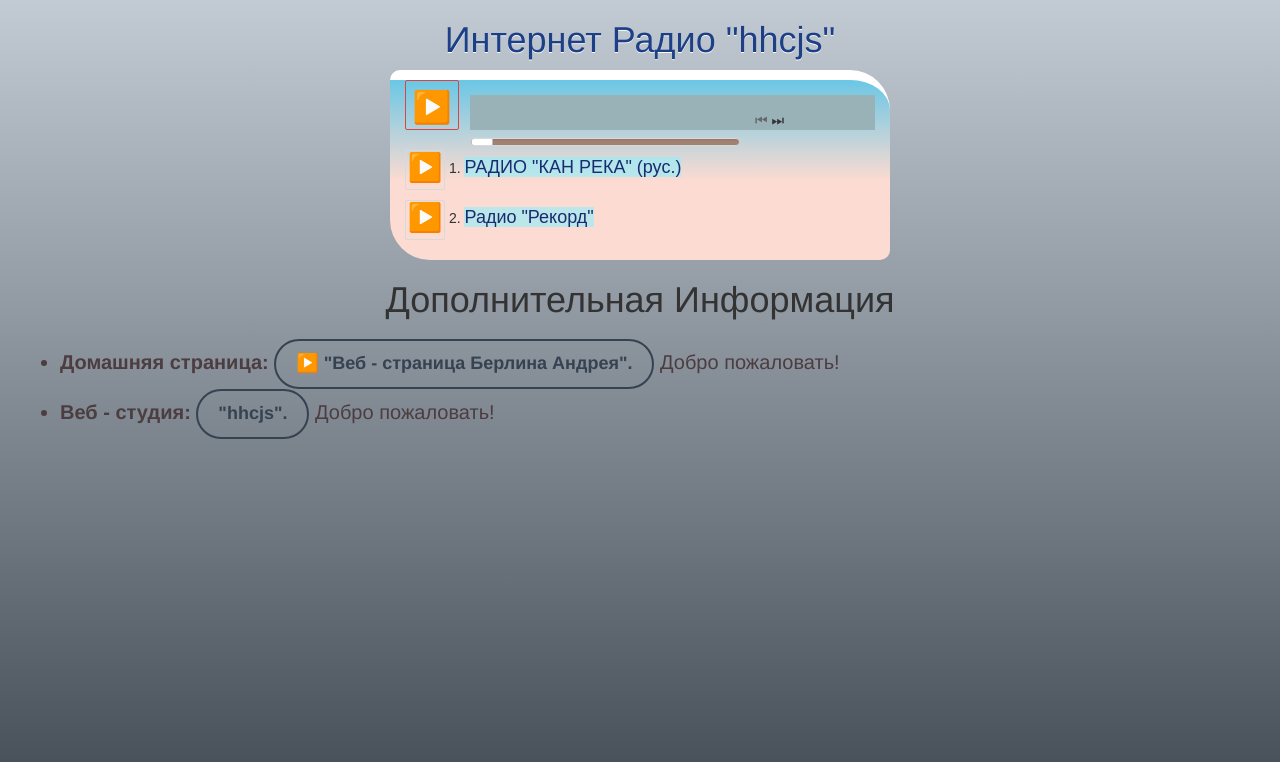
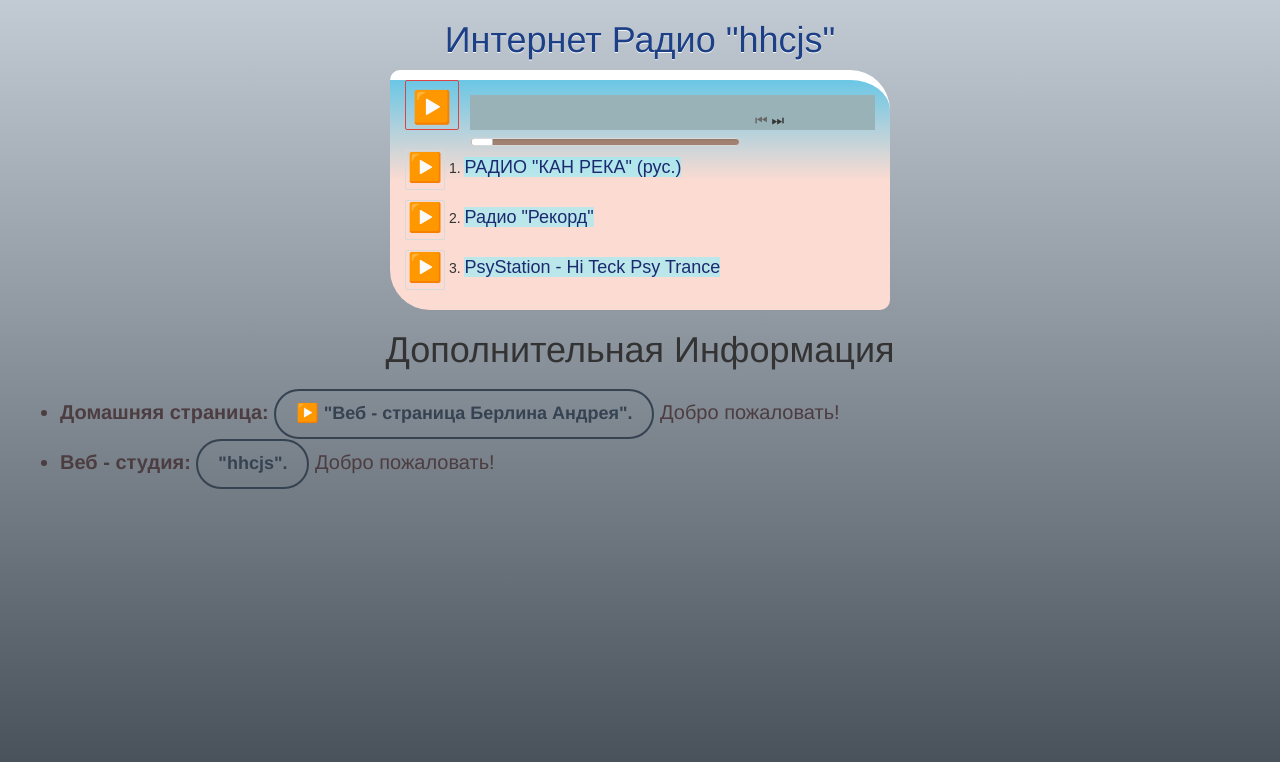
Before and after one commit to NetWebAppJs/internetRadio2, a plain HTML site: page index.html in a window 1280 px wide. Drawn offline with nearby package versions, Linux system fonts and the light colour scheme.

Commit message:
Update index.html

```diff
--- a/index.html
+++ b/index.html
@@ -21,8 +21,8 @@
   <audio id="audio" preload="none" tabindex="0">
     			<source src="https://kanliveicy.media.kan.org.il/icy/kanreka_mp3" data-track-number="1" />
     			<source src="https://air2.radiorecord.ru:9003/rr_320" data-track-number="2" />
-    			<!--source src="https://archive.org/download/slac2002-02-15/slac2002-02-15d1t07_64kb.mp3" data-track-number="3" />
-    			<source src="https://archive.org/download/blitzentrapper2009-02-24.flac16/blitzentrapper2009-02-24t02_64kb.mp3" data-track-number="4" />
+    			<source src="http://thassos.cdnstream.com:5027/stream4_autodj" data-track-number="3" />
+    			<!--source src="https://archive.org/download/blitzentrapper2009-02-24.flac16/blitzentrapper2009-02-24t02_64kb.mp3" data-track-number="4" />
     			<source src="https://archive.org/download/samples2003-11-21.flac16/samples2003-11-21d2t04.mp3" data-track-number="5" />
     			<source src="https://archive.org/download/mikedoughty2004-06-16.flac16/d1t13.mp3" data-track-number="6" />
     			<source src="https://archive.org/download/glove2004-03-18.shnf/glove2004-03-18d1t05.mp3" data-track-number="7" />
@@ -94,7 +94,7 @@
         <a class="playlist-track" href="#" data-play-track="2">Радио "Рекорд"</a>
       </div>
     </div>
-    <!--div class="play-list-row" data-track-row="3">
+    <div class="play-list-row" data-track-row="3">
       <div class="small-toggle-btn">
         <i class="small-play-btn"><span class="screen-reader-text">Small toggle button</span></i>
       </div>
@@ -102,10 +102,11 @@
         3.
       </div>
       <div class="track-title">
-        <a class="playlist-track" href="#" data-play-track="3">The Slackers - Married Girl</a>
+        <a class="playlist-track" href="#" data-play-track="3">PsyStation - Hi Teck Psy Trance
+</a>
       </div>
     </div>
-    <div class="play-list-row" data-track-row="4">
+    <!--div class="play-list-row" data-track-row="4">
       <div class="small-toggle-btn">
         <i class="small-play-btn"><span class="screen-reader-text">Small toggle button</span></i>
       </div>
```
